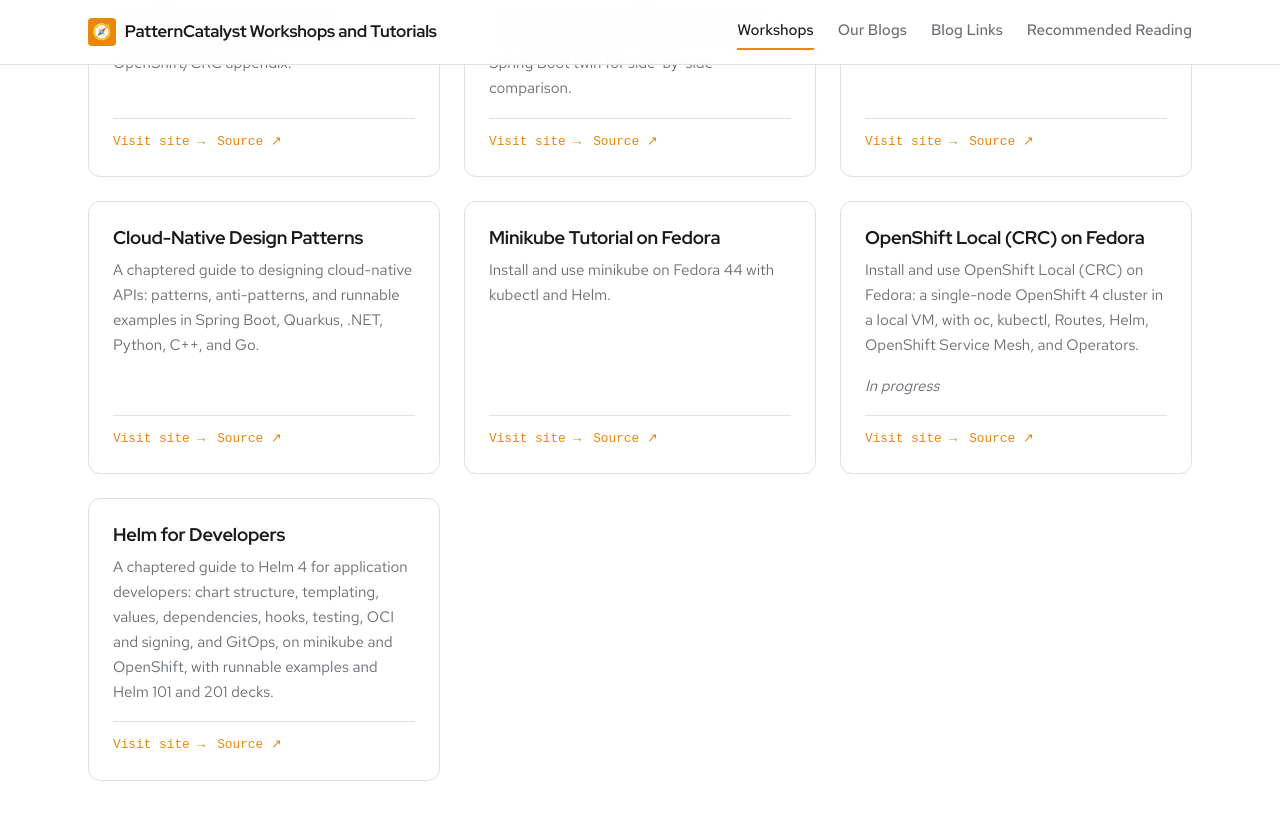
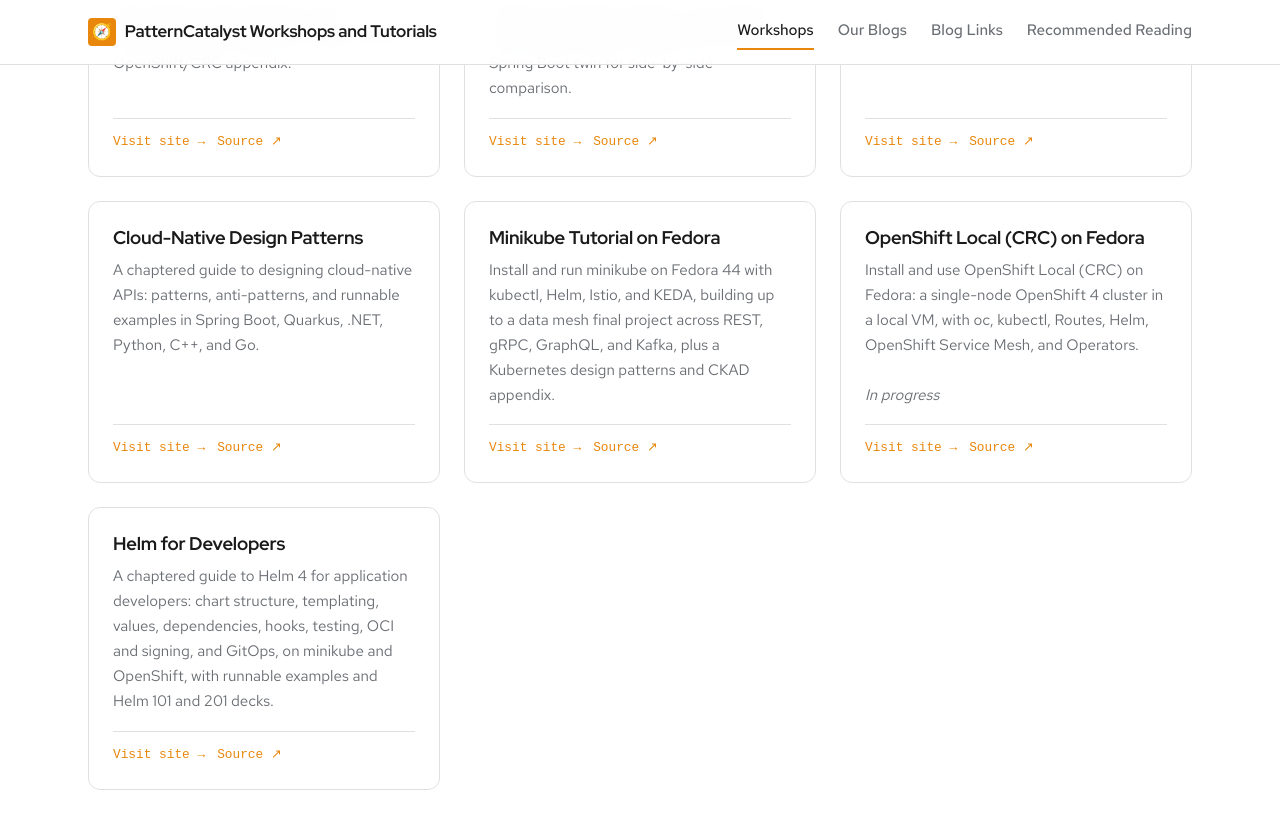
Before and after one commit to patterncatalyst/patterncatalyst-workshops-tutorials-list, a Jekyll site: the page built from index.html, in a window 1280 px wide and 900 px high, scrolled down 918 px. Shown: the top 829 px of the window. Built offline with Jekyll 4.4.1, drawn with Linux system fonts in a browser that asks for light colours; some web fonts are replaced.

Commit message:
docs: expand minikube tutorial card synopsis (#48)
The minikube-on-fedora card now reflects what the tutorial actually covers: Istio and KEDA, the data mesh final project spanning REST, gRPC, GraphQL, and Kafka, and the Kubernetes design patterns and CKAD appendix.

Co-authored-by: PatternCatalyst <local@example.invalid>

```diff
--- a/_data/sites.yml
+++ b/_data/sites.yml
@@ -53,7 +53,7 @@
   - slug: "minikube-on-fedora"
     title: "Minikube Tutorial on Fedora"
     group: "Cloud-Native & Kubernetes"
-    synopsis: "Install and use minikube on Fedora 44 with kubectl and Helm."
+    synopsis: "Install and run minikube on Fedora 44 with kubectl, Helm, Istio, and KEDA, building up to a data mesh final project across REST, gRPC, GraphQL, and Kafka, plus a Kubernetes design patterns and CKAD appendix."
     site_url: "https://patterncatalyst.github.io/minikube-on-fedora/"
     repo_url: "https://github.com/patterncatalyst/minikube-on-fedora"
 
```
